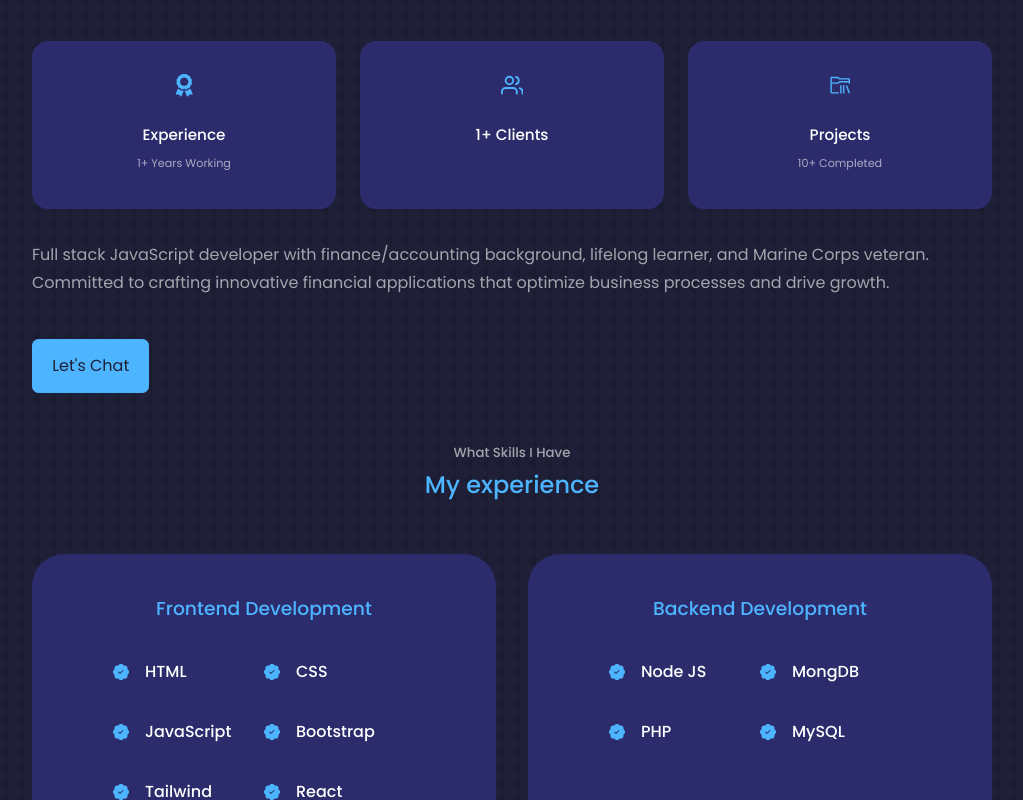
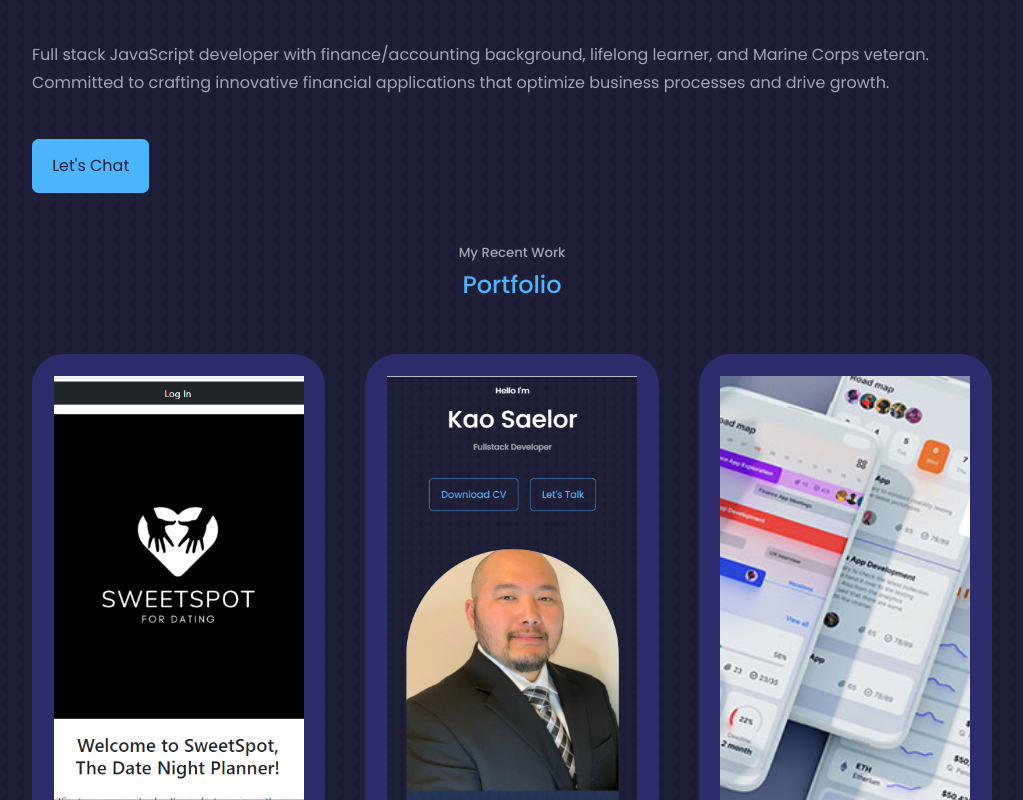
Before and after one commit to CodingKao/kaosaelor, a React (Create React App) app: page / in a window 1280 px wide. Shown: the part 920-1720 px from the top of the page, without its empty margins (128-1151 px from the left). Built offline with nearby package versions, Linux system fonts and the light colour scheme.

Commit message:
rearrange sections

```diff
--- a/src/App.jsx
+++ b/src/App.jsx
@@ -14,8 +14,8 @@ const App = () => {
         <Header />
         <Nav />
         <About />
+        <Portfolio />
         <Experience />
-        <Portfolio />
         <Contact />
         <Footer />
     </>
--- a/src/components/about/About.jsx
+++ b/src/components/about/About.jsx
@@ -1,10 +1,5 @@
 import React from 'react'
 import './about.css'
-// import ME from '../../assets/me-about.jpg'
-import { FaAward } from 'react-icons/fa'
-import { FiUsers } from 'react-icons/fi'
-import { VscFolderLibrary } from 'react-icons/vsc'
-
 
 
 const About = () => {
@@ -14,31 +9,11 @@ const About = () => {
       <h2>About Me</h2>
 
       <div className="container about__container">
+        <div className="about__content">
 
-        <div className="about__content">
-          <div className="about__cards">
-            <article className='about__card'>
-              <FaAward className='about__icon' />
-              <h5>Experience</h5>
-              <small>1+ Years Working</small>
-            </article>
+          <p>Full stack JavaScript developer with finance/accounting background, lifelong learner, and Marine Corps veteran. Committed to crafting innovative financial applications that optimize business processes and drive growth.</p>
 
-            <article className='about__card'>
-              <FiUsers className='about__icon' />
-              <h5>1+ Clients</h5>
-              {/* <small>200+ Worldwide</small> */}
-            </article>
-
-            <article className='about__card'>
-              <VscFolderLibrary className='about__icon' />
-              <h5>Projects</h5>
-              <small>10+ Completed</small>
-            </article>
-          </div>
-
-            <p>Full stack JavaScript developer with finance/accounting background, lifelong learner, and Marine Corps veteran. Committed to crafting innovative financial applications that optimize business processes and drive growth.</p>
-
-            <a href="#contact" className='btn btn-primary'>Let's Chat</a>
+          <a href="#contact" className='btn btn-primary'>Let's Chat</a>
 
         </div>
       </div>
--- a/src/components/about/about.css
+++ b/src/components/about/about.css
@@ -1,49 +1,8 @@
-.about__container {
-    /* display: grid;
-    grid-template-columns: 35% 50%;
-    gap: 15%; */
-}
-
-.about__cards {
-    display: grid;
-    grid-template-columns: repeat(3, 1fr);
-    gap: 1.5rem;
-}
-
-.about__card {
-    background: var(--color-bg-variant);
-    border: 1px solid transparent;
-    border-radius: 1rem;
-    padding: 2rem;
-    text-align: center;
-    transition: var(--transition);
-}
-
-.about__card:hover {
-    background: transparent;
-    border-color: var(--color-primary-variant);
-    cursor: default;
-}
-
-.about__icon {
-    color: var(--color-primary);
-    font-size: 1.4rem;
-    margin-bottom: 1rem;
-}
-
-.about__card h5 {
-    font-size: 0.95rem;
-}
-
-.about__card small {
-    font-size: 0.7rem;
-    color: var(--color-light);
-}
-
 .about__content p {
     margin: 2rem 0 2.6rem;
     color: var(--color-light);
 }
+
 
 /* ================ MEDIA QUERIES (MEDIUM DEVICES) ================ */
 @media screen and (max-width: 1024px) {
--- a/src/components/contact/contact.css
+++ b/src/components/contact/contact.css
@@ -20,10 +20,10 @@
     transition: var(--tranistion);
 }
 
-.contact__option:hover {
+/* .contact__option:hover {
     background: transparent;
     border-color: var(--color-primary-variant);
-}
+} */
 
 .contact__option-icon {
     font-size: 1.5rem;
--- a/src/components/experience/Experience.jsx
+++ b/src/components/experience/Experience.jsx
@@ -1,6 +1,7 @@
 import React from 'react'
 import './experience.css'
 import { BsPatchCheckFill } from 'react-icons/bs'
+import CTA from '../header/CTA'
 
 const Experience = () => {
   return (
@@ -103,9 +104,16 @@ const Experience = () => {
 
           </div>
         </div>
+        {/* END OF BACKEND */}
 
       </div>
-    </section>
+
+      <div className="cv__container">
+      <div className="cv">
+        <CTA />
+      </div>
+    </div>
+    </section >
 
   )
 }
--- a/src/components/experience/experience.css
+++ b/src/components/experience/experience.css
@@ -10,12 +10,6 @@
     border-radius: 2rem;
     border: 1px solid transparent;
     transition: var(--transition);
-}
-
-.experience__container > div:hover {
-    background: transparent;
-    border-color: var(--color-primary-variant);
-    cursor: default;
 }
 
 .experience__container > div h3 {
@@ -39,6 +33,7 @@
     margin-top: 6px;
     color: var(--color-primary);
 }
+
 
 /* ================ MEDIA QUERIES (MEDIUM DEVICES) ================ */
 @media screen and (max-width: 1024px) {
--- a/src/components/header/Header.jsx
+++ b/src/components/header/Header.jsx
@@ -1,7 +1,7 @@
 import React from 'react'
 import './header.css'
+import ME from '../../assets/kao-pic.jpeg'
 import CTA from './CTA'
-import ME from '../../assets/kao-pic.jpeg'
 import HeaderSocial from './HeaderSocials'
 
 const Header = () => {
--- a/src/components/portfolio/Portfolio.jsx
+++ b/src/components/portfolio/Portfolio.jsx
@@ -13,7 +13,7 @@ const data = [
     id: 1,
     image: DateNight,
     title: 'Date Night Planner',
-    github: 'https://github.com/Date-Planner',
+    code: 'https://github.com/Date-Planner',
     demo: 'https://github.com/Date-Planner',
     summary: 'An app that allows users to plan their next date night with staying-in or going-out options. ',
     tech: 'JavaScript, HTML, CSS, Node.js, React, react-icons, ExpressJS, Mongoose, MongoDB, and Auth0.'
@@ -22,7 +22,7 @@ const data = [
     id: 2,
     image: PortfolioWebsite,
     title: 'Personal portfolio website',
-    github: 'https://github.com/CodingKao/kaosaelor',
+    code: 'https://github.com/CodingKao/kaosaelor',
     demo: 'https://kaosaelor.netlify.app/',
     summary: 'Created a portfolio website that highlighted my projects and skills. It effectively showcased my achievements to potential clients and employers. ',
     tech: 'JavaScript, React, HTML, CSS, EmailJS, and react-icons'
@@ -31,7 +31,7 @@ const data = [
     id: 3,
     image: IMG3,
     title: 'Project 3',
-    github: 'https://github.com/CodingKao',
+    code: 'https://github.com/CodingKao',
     demo: 'https://github.com/CodingKao',
     summary: 'blah blah blah',
     tech: 'html'
@@ -40,7 +40,7 @@ const data = [
     id: 4,
     image: IMG4,
     title: 'Project4',
-    github: 'https://github.com/CodingKao',
+    code: 'https://github.com/CodingKao',
     demo: 'https://github.com/CodingKao',
     summary: 'blah blah blah',
     tech: 'html'
@@ -49,7 +49,7 @@ const data = [
     id:5,
     image: IMG5,
     title: 'Project 5',
-    github: 'https://github.com/CodingKao',
+    code: 'https://github.com/CodingKao',
     demo: 'https://github.com/CodingKao',
     summary: 'blah blah blah blah',
     tech: 'html'
@@ -58,7 +58,7 @@ const data = [
     id: 6,
     image: IMG6,
     title: 'Project 6',
-    github: 'https://github.com/CodingKao',
+    code: 'https://github.com/CodingKao',
     demo: 'https://github.com/CodingKao',
     summary: 'blah blah blah',
     tech: 'html'
@@ -84,7 +84,7 @@ const Portfolio = () => {
                 <p><b>Summary:</b> {summary}</p><br></br>
                 <p><b>Technologies Used:</b><em> {tech}</em> </p>
                 <div className="portfolio__item-cta">
-                  <a href={github} className='btn' target='_blank' rel="noreferrer">Github</a>
+                  <a href={github} className='btn' target='_blank' rel="noreferrer">Code</a>
                   <a href={demo} className='btn btn-primary' target='_blank' rel="noreferrer">Live Demo</a>
                 </div>
               </article>
--- a/src/components/portfolio/portfolio.css
+++ b/src/components/portfolio/portfolio.css
@@ -10,11 +10,6 @@
     border-radius: 2rem;
     border: 1px solid transparent;
     transition: var(--transition);
-}
-
-.portfolio__item:hover {
-    border-color: var(--color-primary-variant);
-    background: transparent;
 }
 
 .portfolio__item-image {
```
Also changed, not shown: src/assets/cv.png (added).
